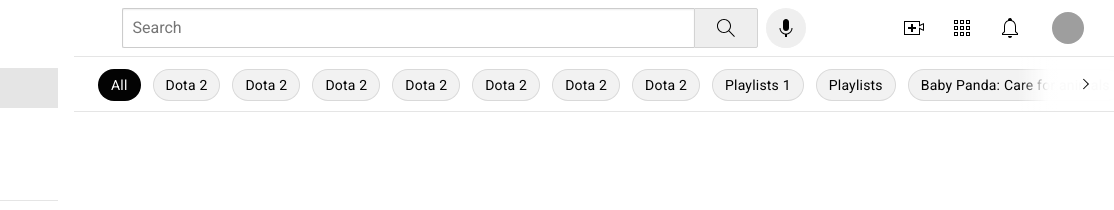
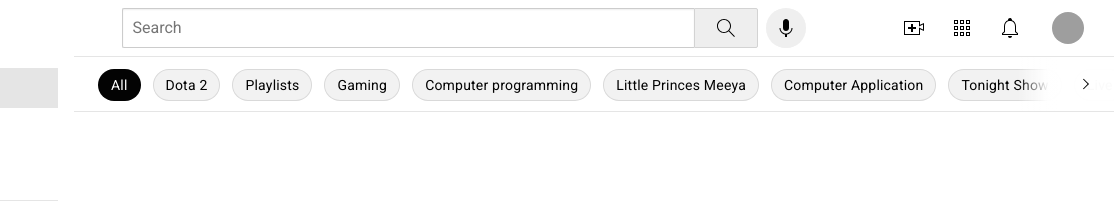
Before and after one commit to onlymeknow88/youtube-cloneUI, a plain HTML site: page index.html in a window 1280 px wide. Shown: the top 210 px of the page, 166-1280 px from the left. Drawn offline with Linux system fonts and the light colour scheme; grey boxes are pictures that could not be loaded.

Commit message:
CarouseCategory Commit

```diff
--- a/css/style.scss
+++ b/css/style.scss
@@ -575,7 +575,9 @@
                       align-items: center;
                       position: absolute;
                       left: 0;
-                      transition: 0.5s all ease-out;
+                      transition: 0.2s all ease-out;
+                      padding-right: 24px;
+                      padding-left: 24px;
                       .tag-item {
                         height: 32px;
                         min-width: 12px;
@@ -612,7 +614,6 @@
                         &.active {
                           background-color: #030303;
                           color: rgb(255, 255, 255);
-                          margin-left: 24px;
                         }
                       }
                     }
--- a/index.html
+++ b/index.html
@@ -13,8 +13,6 @@
 
   <!-- google icon -->
   <link href="https://fonts.googleapis.com/icon?family=Material+Icons" rel="stylesheet" />
-
-
 
   <link rel="stylesheet" href="css/style.css" />
   <link rel="stylesheet" href="css/utilities.css" />
@@ -502,49 +500,49 @@
                             Dota 2
                           </div>
                           <div class="tag-item">
-                            Dota 2
+                            Playlists
                           </div>
                           <div class="tag-item">
-                            Dota 2
+                            Gaming
                           </div>
                           <div class="tag-item">
-                            Dota 2
+                            Computer programming
                           </div>
                           <div class="tag-item">
-                            Dota 2
+                            Little Princes Meeya
                           </div>
                           <div class="tag-item">
-                            Dota 2
+                            Computer Application
                           </div>
                           <div class="tag-item">
-                            Dota 2
+                            Tonight Show
                           </div>
                           <div class="tag-item">
-                            Playlists 1
+                            Live
                           </div>
                           <div class="tag-item">
-                            Playlists
+                            Podcasts
                           </div>
                           <div class="tag-item">
                             Baby Panda: Care for animals
                           </div>
                           <div class="tag-item">
-                            Baby Panda: Care for animals
+                            PUBG MOBILE
                           </div>
                           <div class="tag-item">
-                            Baby Panda: Care for animals
+                            MIR4
                           </div>
                           <div class="tag-item">
-                            Baby Panda: Care for animals
+                            Little Princes Meeya
                           </div>
                           <div class="tag-item">
-                            Baby Panda: Care for animals
+                            Blues music
                           </div>
                           <div class="tag-item">
-                            Dota 2
+                            Javascript
                           </div>
                           <div class="tag-item">
-                            Dota 2
+                            React JS
                           </div>
                         </div>
                       </div>
```
Also changed, not shown: css/style.css, 1 other file.
